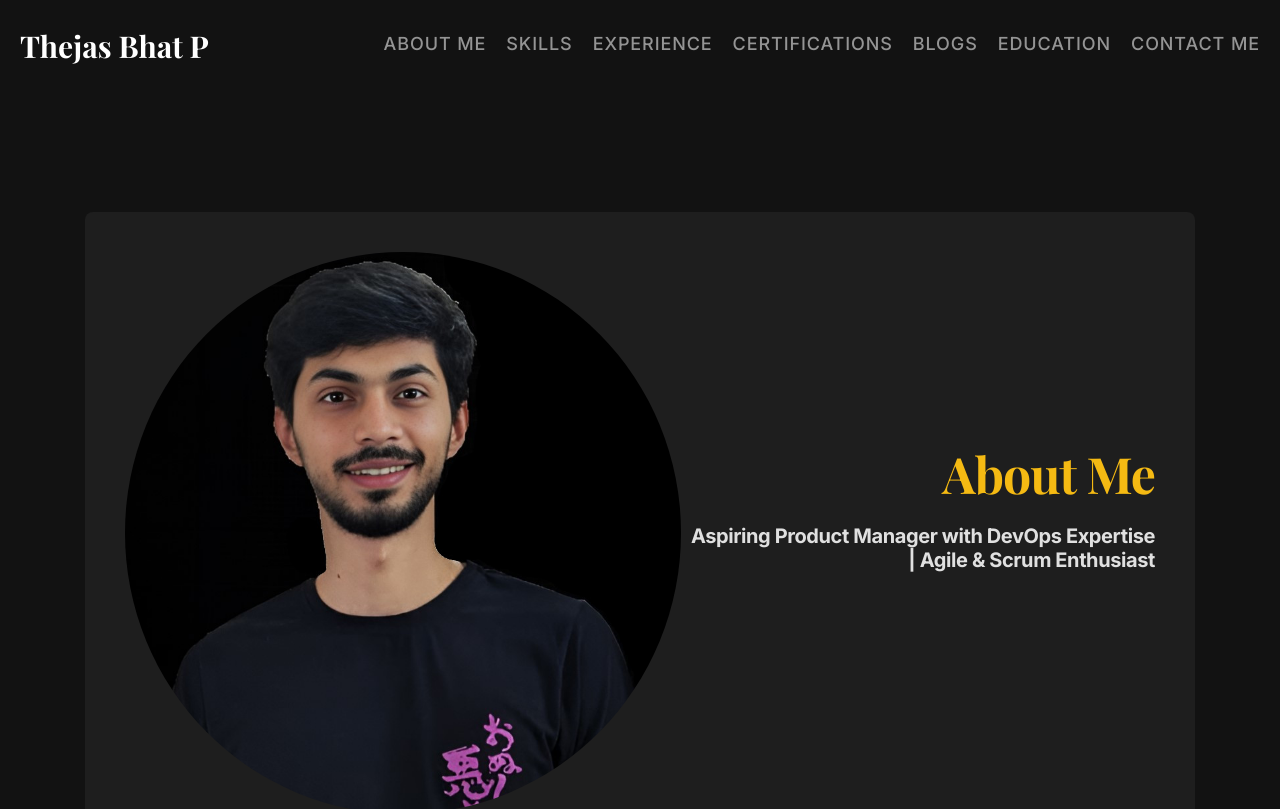
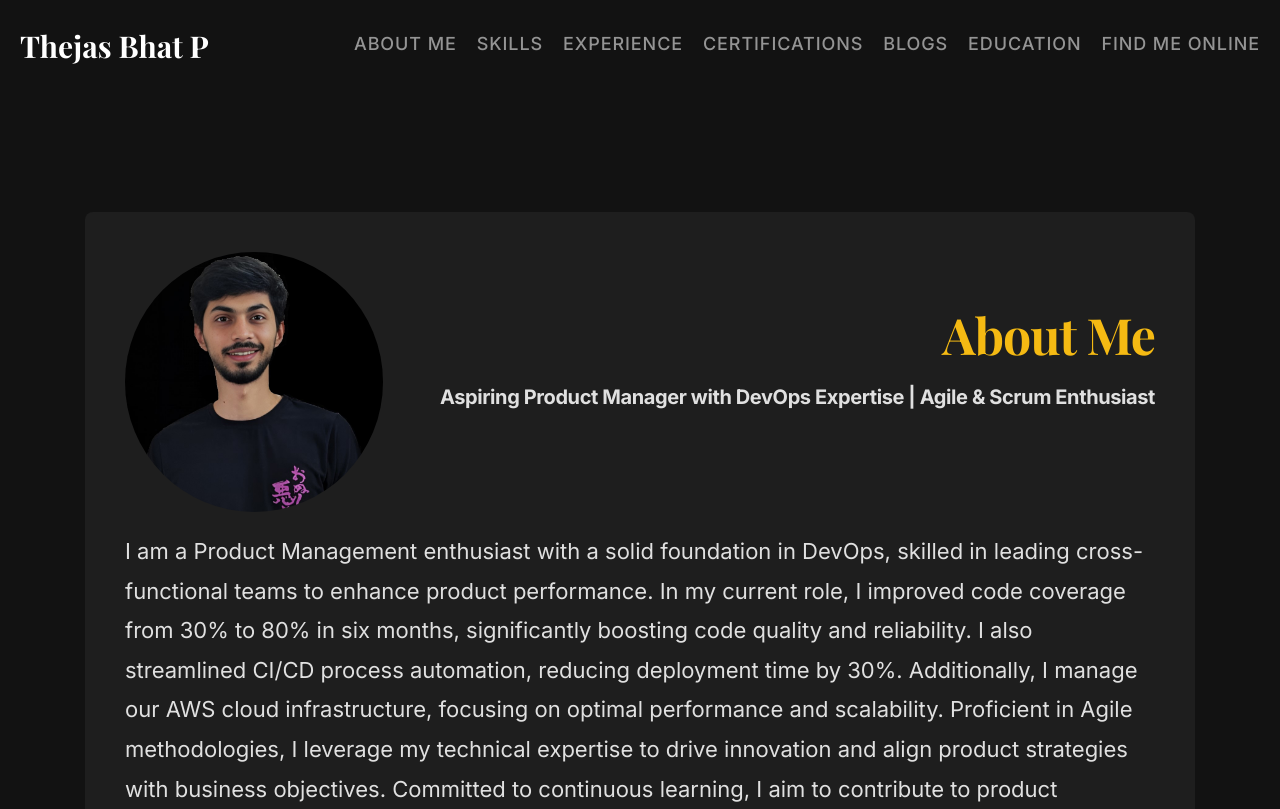
Before and after one commit to tbpcoder/personal-website, a plain HTML site: page index.html in a window 1280 px wide. Shown: the top 809 px of the page. Drawn offline with nearby package versions, Linux system fonts and the light colour scheme.

Commit message:
Update index.html

```diff
--- a/index.html
+++ b/index.html
@@ -89,6 +89,12 @@
             padding: 2rem 0;
             scroll-behavior: smooth;
             transition: all 0.5s ease-in-out;
+        }
+        #me{
+            flex: 0.5;
+        }
+        #aboutmeheading{
+            flex: 1.5;
         }
         a {
             color: #f5ba13;
@@ -259,7 +265,7 @@
                     <a class="nav-link" href="#education">Education</a>
                 </li>
                 <li class="nav-item">
-                    <a class="nav-link" href="#contact">Contact Me</a>
+                    <a class="nav-link" href="#contact">Find Me Online</a>
                 </li>
             </ul>
         </div>
```
